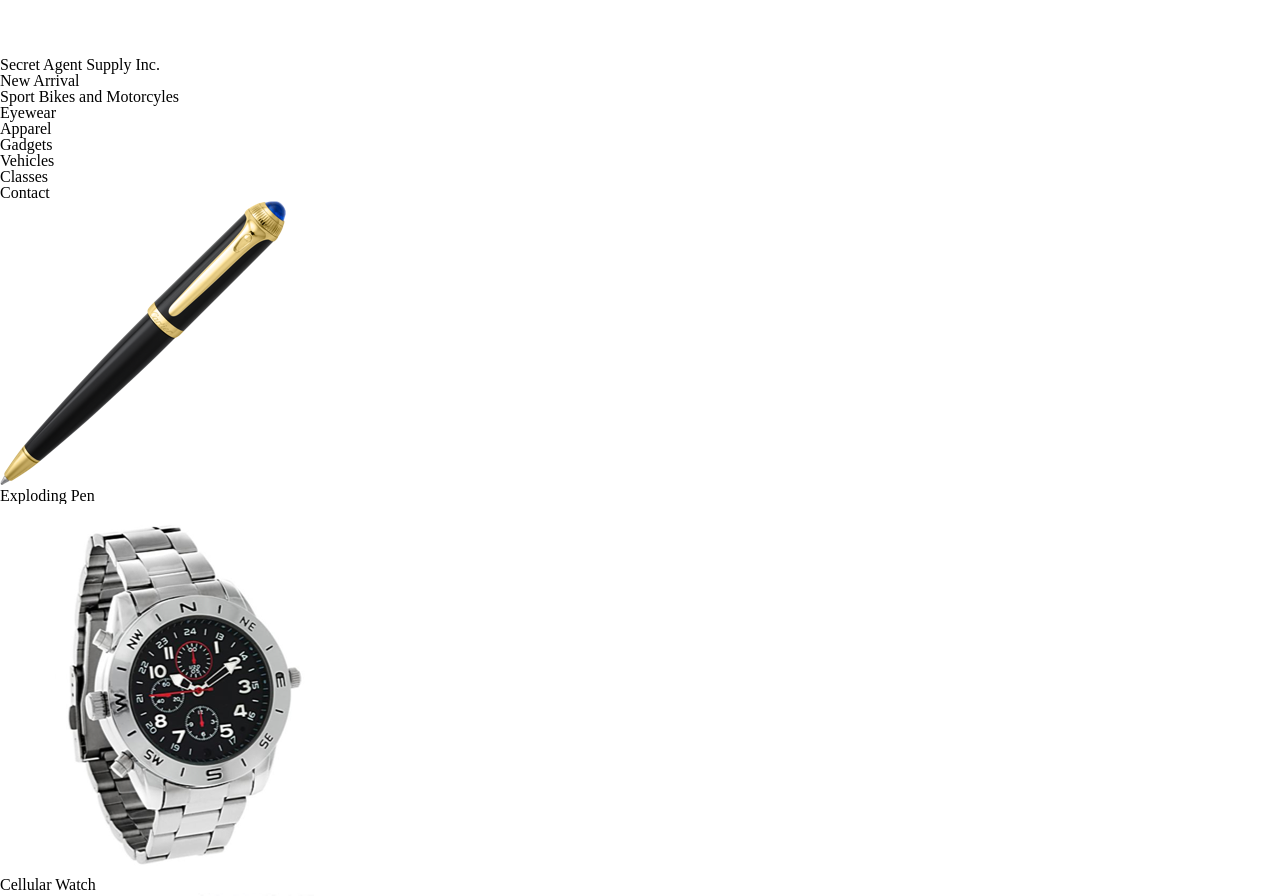
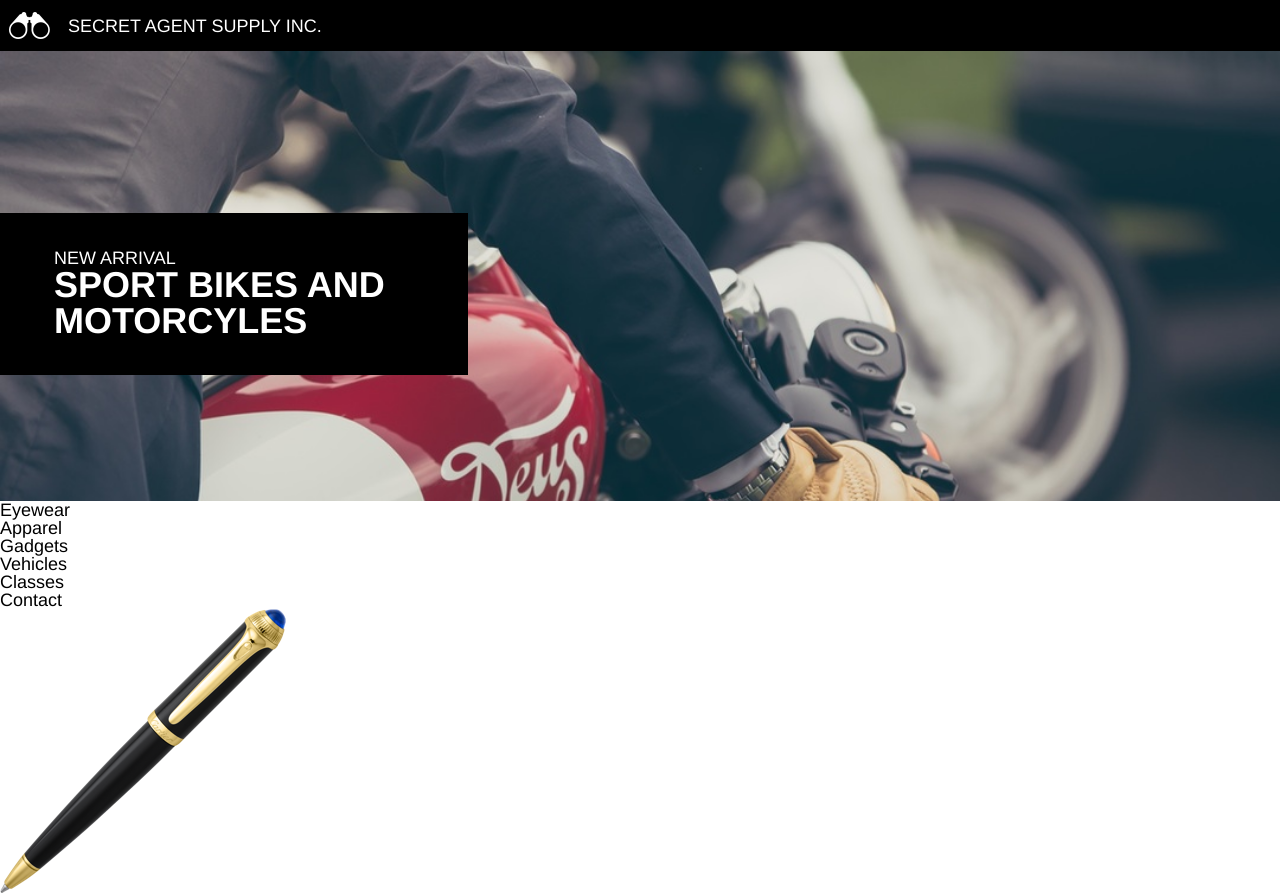
Before and after one commit to ermistr/secretagent, a plain HTML site: page index.html in a window 1280 px wide. Shown: the top 896 px of the page. Drawn offline with Linux system fonts and the light colour scheme.

Commit message:
Add css for header and main banner

```diff
--- a/index.html
+++ b/index.html
@@ -8,17 +8,21 @@
   </head>
   <body>
     <header>
-      <img src="./resources/images/SASlogo.png" alt="binoculars">
-      <p>Secret Agent Supply Inc.</p>
+      <div class="container">
+        <img src="./resources/images/SASlogo.png" alt="binoculars">
+        <span>Secret Agent Supply Inc.</span>
+      </div>
     </header>
     <div class="main-banner">
-      <div class="feature">
-        <p>New Arrival</p>
-        <h1>Sport Bikes and Motorcyles</h1>
+      <div class="container">
+        <div class="feature">
+          <h4>New Arrival</h4>
+          <h1>Sport Bikes and Motorcyles</h1>
+        </div>
       </div>
     </div>
     <nav>
-      <ul>
+      <ul class="container">
         <li>Eyewear</li>
         <li>Apparel</li>
         <li>Gadgets</li>
@@ -27,7 +31,7 @@
         <li>Contact</li>
       </ul>
     </nav>
-    <div class="store">
+    <div class="store container">
       <div class="item">
         <img src="./resources/images/pen.png" alt="pen">
         <p>Exploding Pen</p>
@@ -41,7 +45,7 @@
         <p>Thermal Glasses</p>
       </div>
     </div>
-    <div class="contact">
+    <div class="contact container">
       <div class="info">
         <h5>Location</h5>
         <p>-47.346436, 84.32354</p>
--- a/resources/css/style.css
+++ b/resources/css/style.css
@@ -0,0 +1,46 @@
+html {
+  font-family: Helvetica, sans-serif;
+  font-size: 18px;
+}
+.container {
+  width: 960px;
+  margin: 0;
+}
+h1 {
+  font-size: 2rem;
+  font-weight: bold;
+}
+h4 {
+
+}
+/* Header */
+header {
+  background-color: black;
+  color: white;
+  text-transform: uppercase;
+  padding: 12px 0;
+}
+header .container {
+  display: flex;
+  align-items: center;
+}
+header img {
+  height: 1.5rem;
+  padding-left: 0.5rem;
+  padding-right: 1rem;
+}
+/* Main Banner */
+.main-banner {
+  background-image: url("../images/moto.jpeg");
+  background-size: cover;
+  height: 25rem;
+}
+.feature {
+  background-color: black;
+  color: white;
+  text-transform: uppercase;
+  position: relative;
+  top: 9rem;
+  padding: 2rem 3rem;
+  width: 20rem;
+}
```
